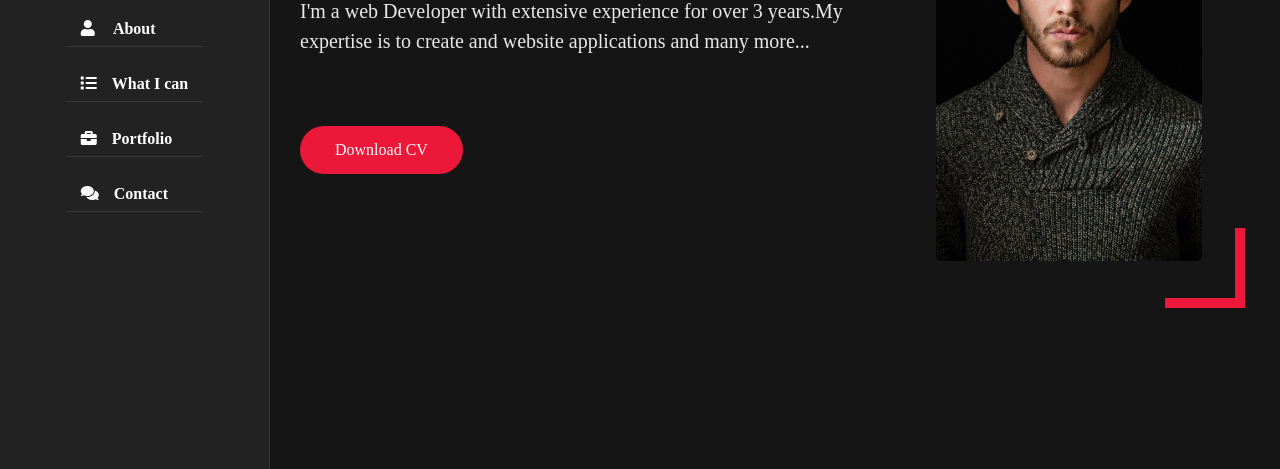
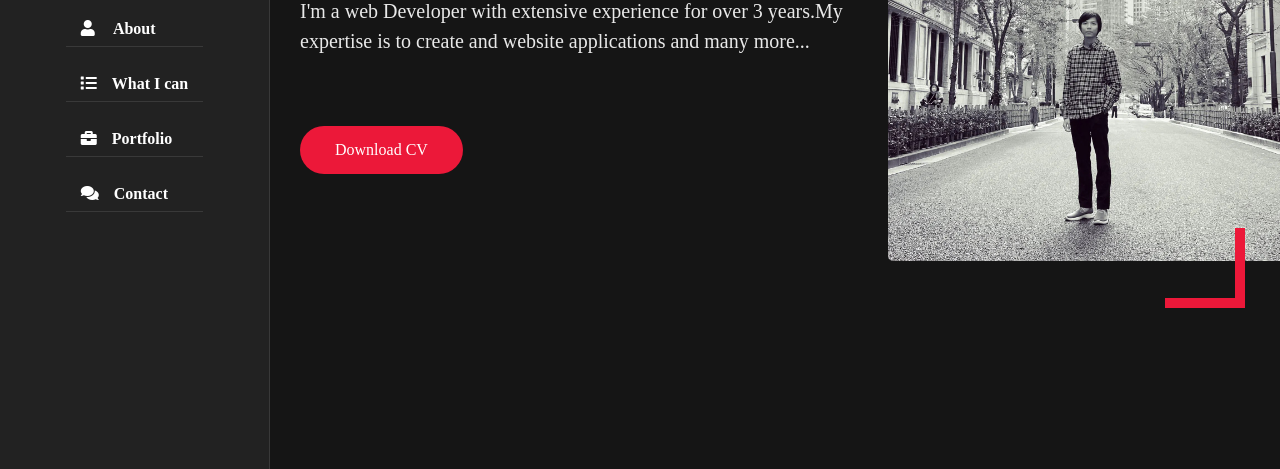
Before and after one commit to lma-dev/lma-dev.github.io, a plain HTML site: page index.html in a window 1280 px wide. Shown: the part 331-800 px from the top of the page. Drawn offline with nearby package versions, Linux system fonts and the light colour scheme; a web font is replaced by a local one.

Commit message:
update image

```diff
--- a/index.html
+++ b/index.html
@@ -50,7 +50,7 @@
               <a href="#" class="btn">Download CV</a>
             </div>
             <div class="home-img padd-15">
-              <img src="images/hero.jpg" alt="">
+              <img src="images/photo.jpg" alt="">
             </div>
           </div>
         </div>
```
Also changed, not shown: images/hero.jpg (deleted), images/photo.jpg (added).
